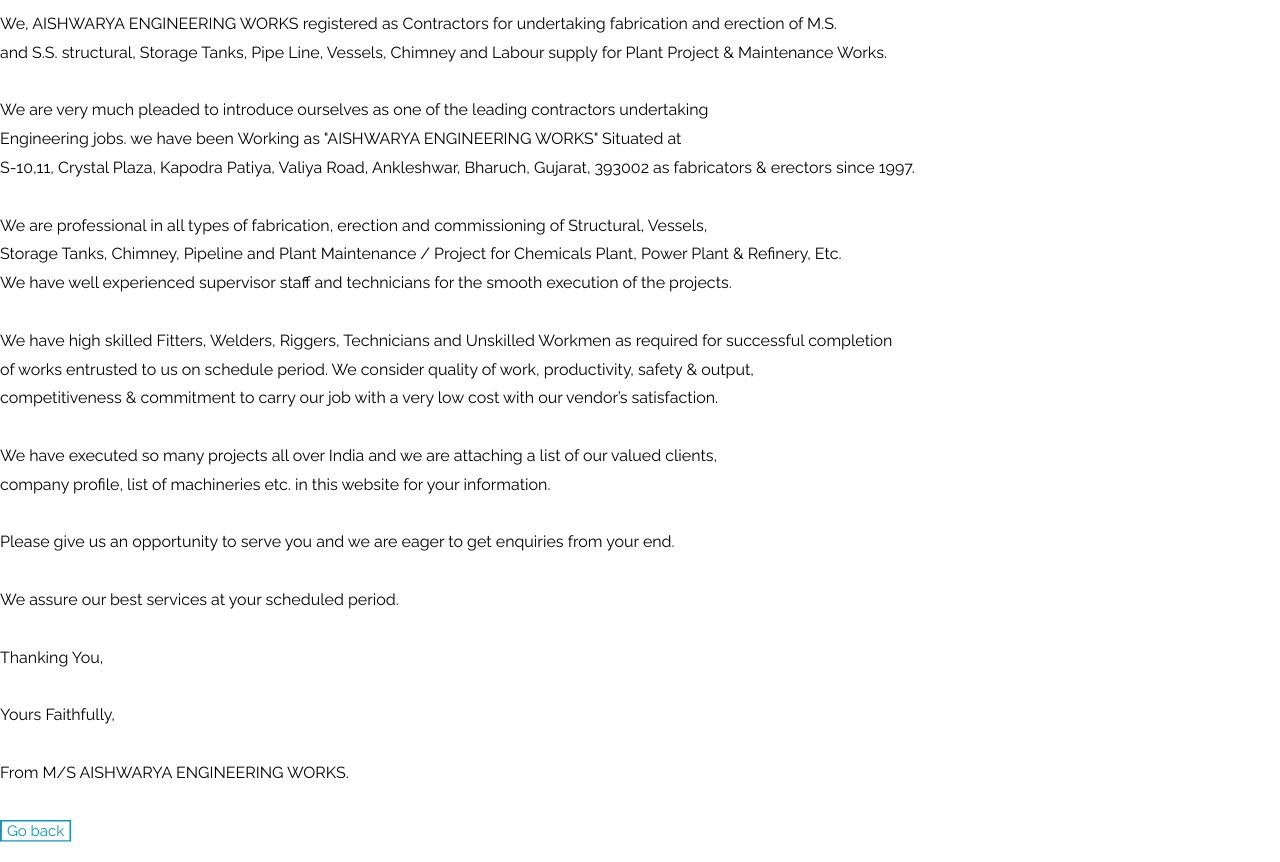
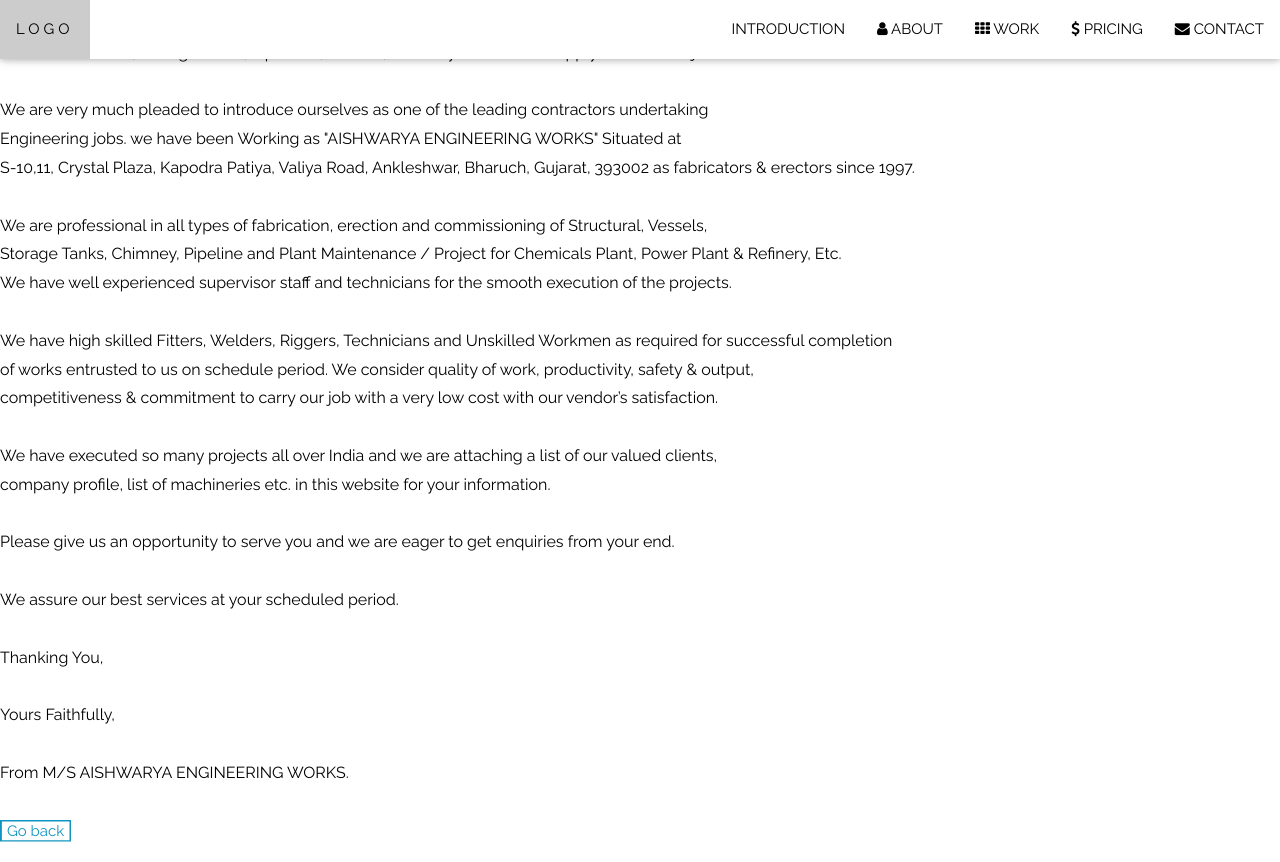
Before and after one commit to aishwaryaengg/aishwaryaengg.github.io, a plain HTML site: page introduction.html in a window 1280 px wide. Drawn offline with nearby package versions, Linux system fonts and the light colour scheme.

Commit message:
Update introduction.html

```diff
--- a/introduction.html
+++ b/introduction.html
@@ -72,6 +72,21 @@
 </style>
 </head>
 <body>
+<div class="w3-top">
+  <div class="w3-bar w3-white w3-card" id="myNavbar">
+    <a href="#home" class="w3-bar-item w3-button w3-wide">LOGO</a>
+    <div class="w3-right w3-hide-small">
+      <a href="https://aishwaryaengg.github.io/introduction.html" class="w3-bar-item w3-button">INTRODUCTION</a>
+      <a href="https://aishwaryaengg.github.io/about.html" class="w3-bar-item w3-button"><i class="fa fa-user"></i> ABOUT</a>
+      <a href="#work" class="w3-bar-item w3-button"><i class="fa fa-th"></i> WORK</a>
+      <a href="#pricing" class="w3-bar-item w3-button"><i class="fa fa-usd"></i> PRICING</a>
+      <a href="#contact" class="w3-bar-item w3-button"><i class="fa fa-envelope"></i> CONTACT</a>
+    </div>
+    <a href="javascript:void(0)" class="w3-bar-item w3-button w3-right w3-hide-large w3-hide-medium" onclick="w3_open()">
+      <i class="fa fa-bars"></i>
+    </a>
+  </div>
+</div>
 <nav class="w3-sidebar w3-bar-block w3-black w3-card w3-animate-left w3-hide-medium w3-hide-large" style="display:none" id="mySidebar">
   <a href="javascript:void(0)" onclick="w3_close()" class="w3-bar-item w3-button w3-large w3-padding-16">Close ×</a>
   <a href="https://aishwaryaengg.github.io/introduction.html" onclick="w3_close()" class="w3-bar-item w3-button">INTRODUCTION</a>
```
